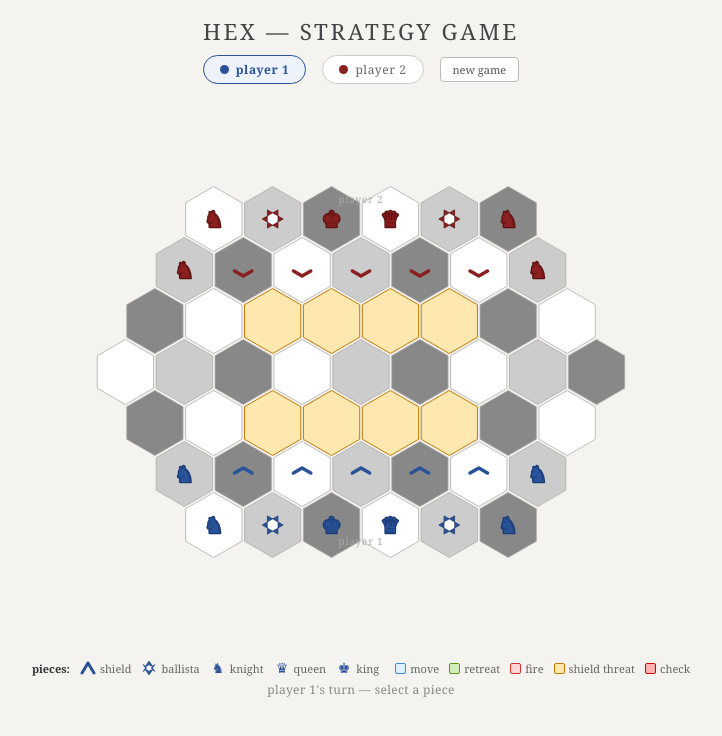
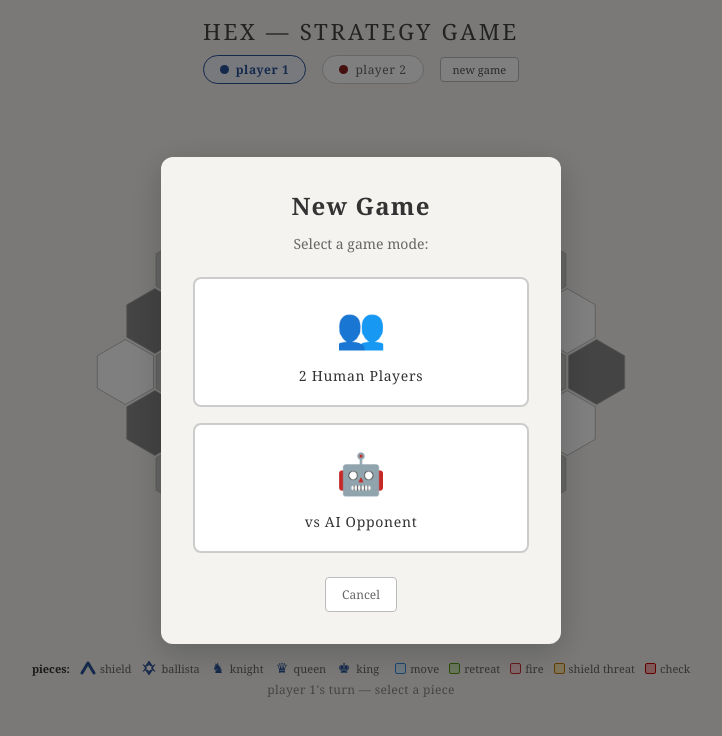
Before and after one commit to jws22/Chexx, a plain HTML site: page index.html in a window 1280 px wide. Shown: the whole page, without its empty margins (279-1001 px from the left). Drawn offline with Linux system fonts and the light colour scheme.

Commit message:
Add game mode selection dialog to index.html

```diff
--- a/index.html
+++ b/index.html
@@ -60,6 +60,109 @@
     button:hover { background: #f0f0f0; }
     #skip-btn { display: none; color: #888; }
     .zone-label { font-size: 10px; fill: #aaa; pointer-events: none; font-family: Georgia, serif; letter-spacing: 0.08em; }
+
+    /* Game Mode Selection Dialog Styles */
+    .game-mode-overlay {
+      position: fixed;
+      top: 0;
+      left: 0;
+      width: 100%;
+      height: 100%;
+      background: rgba(0, 0, 0, 0.5);
+      display: flex;
+      align-items: center;
+      justify-content: center;
+      z-index: 1000;
+    }
+    .game-mode-overlay.hidden {
+      display: none;
+    }
+    .game-mode-dialog {
+      background: #f4f3ef;
+      border-radius: 12px;
+      padding: 32px;
+      max-width: 400px;
+      width: 90%;
+      box-shadow: 0 8px 32px rgba(0, 0, 0, 0.2);
+      text-align: center;
+      font-family: Georgia, 'Times New Roman', serif;
+    }
+    .game-mode-dialog h2 {
+      font-size: 24px;
+      font-weight: 600;
+      color: #333;
+      margin-bottom: 12px;
+      letter-spacing: 0.05em;
+    }
+    .game-mode-dialog p {
+      font-size: 14px;
+      color: #666;
+      margin-bottom: 24px;
+    }
+    .mode-options {
+      display: flex;
+      flex-direction: column;
+      gap: 16px;
+      margin-bottom: 24px;
+    }
+    .mode-btn {
+      display: flex;
+      flex-direction: column;
+      align-items: center;
+      justify-content: center;
+      gap: 12px;
+      padding: 20px;
+      border: 2px solid #ccc;
+      border-radius: 8px;
+      background: #fff;
+      cursor: pointer;
+      transition: all 0.2s ease;
+      font-family: Georgia, serif;
+      font-size: 16px;
+      font-weight: 500;
+      color: #333;
+    }
+    .mode-btn:hover {
+      border-color: #378ADD;
+      background: #f9fafb;
+      transform: translateY(-2px);
+      box-shadow: 0 4px 12px rgba(55, 138, 221, 0.2);
+    }
+    .mode-btn:active {
+      transform: translateY(0);
+      box-shadow: 0 2px 6px rgba(55, 138, 221, 0.15);
+    }
+    .mode-btn.selected {
+      border-color: #2A5298;
+      background: #EEF2FB;
+      box-shadow: 0 4px 12px rgba(42, 82, 152, 0.3);
+    }
+    .mode-icon {
+      font-size: 40px;
+    }
+    .mode-label {
+      font-size: 14px;
+      letter-spacing: 0.05em;
+    }
+    .dialog-footer {
+      display: flex;
+      gap: 12px;
+      justify-content: center;
+    }
+    .btn-secondary {
+      font-size: 12px;
+      font-family: Georgia, serif;
+      padding: 8px 16px;
+      border: 1px solid #bbb;
+      border-radius: 4px;
+      background: #fff;
+      cursor: pointer;
+      color: #666;
+      transition: background 0.15s;
+    }
+    .btn-secondary:hover {
+      background: #f0f0f0;
+    }
   </style>
 </head>
 <body>
@@ -90,6 +193,30 @@
   <div id="game-over-banner"></div>
 </div>
 
+<!-- Game Mode Selection Dialog -->
+<div id="game-mode-overlay" class="game-mode-overlay hidden">
+  <div class="game-mode-dialog">
+    <h2>New Game</h2>
+    <p>Select a game mode:</p>
+
+    <div class="mode-options">
+      <button class="mode-btn" id="mode-human" data-mode="human">
+        <span class="mode-icon">👥</span>
+        <span class="mode-label">2 Human Players</span>
+      </button>
+
+      <button class="mode-btn" id="mode-ai" data-mode="ai">
+        <span class="mode-icon">🤖</span>
+        <span class="mode-label">vs AI Opponent</span>
+      </button>
+    </div>
+
+    <div class="dialog-footer">
+      <button id="cancel-game-mode" class="btn-secondary">Cancel</button>
+    </div>
+  </div>
+</div>
+
 <script>
 (function(){
   const svg=document.getElementById('board-svg');
@@ -100,12 +227,61 @@
   const skipBtn=document.getElementById('skip-btn');
   const gameOverBanner=document.getElementById('game-over-banner');
   const W=640,H=560;
-  let currentPlayer=1,gameOver=false;
+  let currentPlayer=1,gameOver=false,gameMode='human';
   const P_COLOR={1:'#2A5298',2:'#8B2020'};
   const P_STROKE={1:'#1a3a75',2:'#5c1111'};
 
-  // Board: 7 rows, widths 6,7,8,9,8,7,6 — total 51 cells
-  // [r, q_min, q_max]
+  // ===== GAME MODE DIALOG =====
+  class GameModeDialog {
+    constructor() {
+      this.overlay = document.getElementById('game-mode-overlay');
+      this.modeButtons = document.querySelectorAll('.mode-btn');
+      this.cancelBtn = document.getElementById('cancel-game-mode');
+      this.selectedMode = null;
+      this.setupEventListeners();
+    }
+
+    setupEventListeners() {
+      this.modeButtons.forEach(btn => {
+        btn.addEventListener('click', (e) => this.selectMode(e.target.closest('.mode-btn')));
+      });
+      this.cancelBtn.addEventListener('click', () => this.close());
+    }
+
+    selectMode(button) {
+      this.modeButtons.forEach(btn => btn.classList.remove('selected'));
+      button.classList.add('selected');
+      this.selectedMode = button.dataset.mode;
+      setTimeout(() => this.confirm(), 500);
+    }
+
+    show() {
+      this.overlay.classList.remove('hidden');
+      this.selectedMode = null;
+      this.modeButtons.forEach(btn => btn.classList.remove('selected'));
+    }
+
+    close() {
+      this.overlay.classList.add('hidden');
+      this.selectedMode = null;
+    }
+
+    confirm() {
+      if (this.selectedMode) {
+        gameMode = this.selectedMode;
+        this.close();
+        resetGame();
+      }
+    }
+
+    getSelectedMode() {
+      return this.selectedMode;
+    }
+  }
+
+  const gameModeDialog = new GameModeDialog();
+
+  // ===== GAME BOARD SETUP =====
   const ROW_DEFS=[
     [-3,  0,  5],
     [-2, -1,  5],
@@ -290,12 +466,21 @@
       statusEl.textContent='invalid \u2014 select a piece or valid destination';
     }else{if(cell.piece)selectPiece(key);}
   }
-  initPieces();
-  document.getElementById('reset-btn').addEventListener('click',()=>{
+
+  function resetGame(){
     clearHighlights();selected=null;selectedMoves=[];selectedRetreats=[];selectedTargets=[];selectedIsBallista=false;currentPlayer=1;gameOver=false;gameOverBanner.style.display='none';gameOverBanner.className='';skipBtn.style.display='none';
     Object.values(cellMap).forEach(c=>{c.el.classList.remove('in-check');if(c.piece){c.piece.shapeEl.remove();c.piece=null;}});captureLog.textContent='';indP1.className='turn-indicator active-p1';indP2.className='turn-indicator';
     initPieces();statusEl.textContent='player 1\'s turn \u2014 select a piece';
+  }
+
+  initPieces();
+
+  document.getElementById('reset-btn').addEventListener('click',()=>{
+    gameModeDialog.show();
   });
+
+  // Show game mode dialog on page load
+  gameModeDialog.show();
 })();
 </script>
 </body>
```
